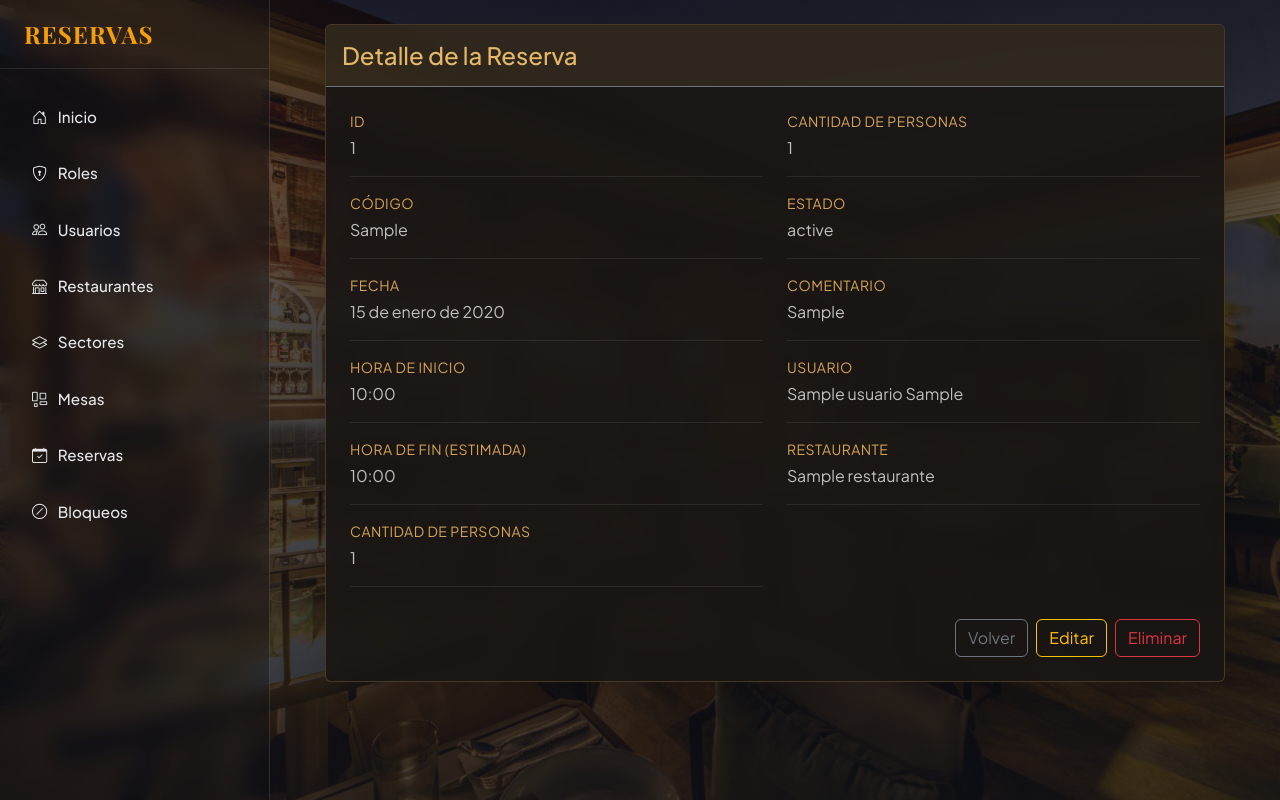
After one commit to Ignacioea/Gestor-de-Reservas-de-Restaurantes, a Django app: page /reservations/reserva/detalle/1/ in a window 1280 px wide. The commit adds this page. Run offline with Django 5.2, Linux system fonts and the light colour scheme; tables that the repository leaves empty hold one stand-in row (values such as "Sample post").

Commit message:
feat: add detail views and templates for all entities

```diff
--- a/reservations/models.py
+++ b/reservations/models.py
@@ -40,7 +40,7 @@ class Restaurante(models.Model):
         db_table_comment = "Datos principales de cada local o sucursal"
 
     def __str__(self):
-        return f"{self.nombre}, ubicado en {self.direccion}"
+        return f"{self.nombre}"
 
 class Sector(models.Model):
     nombre = models.CharField(max_length=100)
@@ -64,7 +64,7 @@ class Mesa(models.Model):
         db_table_comment = "Mobiliario físico y capacidad asignable para cada sector"
 
     def __str__(self):
-        return f"{self.codigo_mesa} {self.sector.nombre}"
+        return f"{self.codigo_mesa}"
 
 class Bloqueo(models.Model):
     fecha_inicio = models.DateTimeField()
--- a/reservations/templates/base.html
+++ b/reservations/templates/base.html
@@ -49,7 +49,7 @@
                         <i class="bi bi-calendar-check me-2"></i> Reservas
                     </a>
                     <a class="nav-link {% if 'reservas' in request.path %}active{% endif %}" href="{% url 'bloqueo' %}">
-                        <i class="bi bi-calendar-check me-2"></i> Bloqueos
+                        <i class="bi bi-slash-circle me-2"></i> Bloqueos
                     </a>
                 </nav>
             </div>
--- a/reservations/templates/mesas/lista_mesa.html
+++ b/reservations/templates/mesas/lista_mesa.html
@@ -5,7 +5,7 @@
     <div class="d-flex justify-content-between align-items-center mb-4">
         <h2 class="mb-0 text-white fw-bold">Gestión de Mesas</h2>
         <a href="{% url 'crear_mesa' %}" class="btn fw-semibold px-3" style="background-color: #d4a359; color: #181512;">
-            + Nueva Mesa
+            Agregar Mesa
         </a>
     </div>
 
@@ -17,7 +17,6 @@
             <table class="table table-dark table-hover align-middle mb-0" style="--bs-table-bg: transparent; --bs-table-hover-bg: rgba(212, 163, 89, 0.1);">
                 <thead>
                     <tr style="border-bottom: 1px solid rgba(255, 255, 255, 0.15); color: #d4a359;">
-                        <th class="ps-4">ID</th>
                         <th>Codigo</th>
                         <th>Estado</th>
                         <th>Sector</th>
@@ -27,11 +26,11 @@
                 <tbody>
                     {% for mesa in mesa %}
                     <tr style="border-bottom: 1px solid rgba(255, 255, 255, 0.08);">
-                        <td class="ps-4 text-light">{{ mesa.id }}</td>
                         <td class="text-light opacity-75">{{ mesa.codigo_mesa }}</td>
                         <td class="text-light opacity-75">{{ mesa.estado }}</td>
                         <td class="text-light opacity-75">{{ mesa.sector }}</td>
                         <td class="pe-4 text-end">
+                            <a href="{% url 'detalle_mesa' mesa.id %}" class="btn btn-sm btn-outline-info me-1">Detalle</a>
                             <a href="{% url 'editar_mesa' mesa.id %}" class="btn btn-sm btn-outline-warning me-1">Editar</a>
                             <a href="{% url 'eliminar_mesa' mesa.id %}" class="btn btn-sm btn-outline-danger">Eliminar</a>
                         </td>
--- /dev/null
+++ b/reservations/templates/reservas/detalle_reserva.html
@@ -0,0 +1,76 @@
+{% extends 'base.html' %}
+
+{% block content %}
+<div class="container mt-4">
+    <div class="card border-0 shadow-lg mx-auto" style="max-width: 900px; background-color: rgba(25, 22, 19, 0.9); backdrop-filter: blur(10px); border: 1px solid rgba(212, 163, 89, 0.25) !important;">
+        <div class="card-header border-bottom border-secondary py-3 d-flex justify-content-between align-items-center" style="background-color: rgba(212, 163, 89, 0.12);">
+            <h4 class="mb-0" style="color: #e5b869;">Detalle de la Reserva</h4>
+        </div>
+        <div class="card-body p-4 text-light">
+            <div class="row">
+                <!-- Columna 1 -->
+                <div class="col-md-6">
+                    <div class="mb-3 pb-3" style="border-bottom: 1px solid rgba(255, 255, 255, 0.08);">
+                        <small class="text-uppercase d-block mb-1" style="color: #d4a359; letter-spacing: 0.5px;">ID</small>
+                        <p class="mb-0 text-light opacity-75">{{ reserva.id }}</p>
+                    </div>
+                    <div class="mb-3 pb-3" style="border-bottom: 1px solid rgba(255, 255, 255, 0.08);">
+                        <small class="text-uppercase d-block mb-1" style="color: #d4a359; letter-spacing: 0.5px;">Código</small>
+                        <p class="mb-0 text-light opacity-75">{{ reserva.codigo_reserva }}</p>
+                    </div>
+
+                    <div class="mb-3 pb-3" style="border-bottom: 1px solid rgba(255, 255, 255, 0.08);">
+                        <small class="text-uppercase d-block mb-1" style="color: #d4a359; letter-spacing: 0.5px;">Fecha</small>
+                        <p class="mb-0 text-light opacity-75">{{ reserva.fecha_reserva }}</p>
+                    </div>
+
+                    <div class="mb-3 pb-3" style="border-bottom: 1px solid rgba(255, 255, 255, 0.08);">
+                        <small class="text-uppercase d-block mb-1" style="color: #d4a359; letter-spacing: 0.5px;">Hora de inicio</small>
+                        <p class="mb-0 text-light opacity-75">{{ reserva.hora_inicio }}</p>
+                    </div>
+                    <div class="mb-3 pb-3" style="border-bottom: 1px solid rgba(255, 255, 255, 0.08);">
+                        <small class="text-uppercase d-block mb-1" style="color: #d4a359; letter-spacing: 0.5px;">Hora de fin (estimada)</small>
+                        <p class="mb-0 text-light opacity-75">{{ reserva.hora_fin_estimada }}</p>
+                    </div>
+                    <div class="mb-3 pb-3" style="border-bottom: 1px solid rgba(255, 255, 255, 0.08);">
+                        <small class="text-uppercase d-block mb-1" style="color: #d4a359; letter-spacing: 0.5px;">Cantidad de personas</small>
+                        <p class="mb-0 text-light opacity-75">{{ reserva.cantidad_personas }}</p>
+                    </div>
+
+                </div>
+
+                <!-- Columna 2 -->
+                <div class="col-md-6">
+                    <div class="mb-3 pb-3" style="border-bottom: 1px solid rgba(255, 255, 255, 0.08);">
+                        <small class="text-uppercase d-block mb-1" style="color: #d4a359; letter-spacing: 0.5px;">Cantidad de personas</small>
+                        <p class="mb-0 text-light opacity-75">{{ reserva.cantidad_personas }}</p>
+                    </div>
+                    <div class="mb-3 pb-3" style="border-bottom: 1px solid rgba(255, 255, 255, 0.08);">
+                        <small class="text-uppercase d-block mb-1" style="color: #d4a359; letter-spacing: 0.5px;">Estado</small>
+                        <p class="mb-0 text-light opacity-75">{{ reserva.estado }}</p>
+                    </div>
+                    <div class="mb-3 pb-3" style="border-bottom: 1px solid rgba(255, 255, 255, 0.08);">
+                        <small class="text-uppercase d-block mb-1" style="color: #d4a359; letter-spacing: 0.5px;">comentario</small>
+                        <p class="mb-0 text-light opacity-75">{{ reserva.comentario }}</p>
+                    </div>
+
+                    <div class="mb-3 pb-3" style="border-bottom: 1px solid rgba(255, 255, 255, 0.08);">
+                        <small class="text-uppercase d-block mb-1" style="color: #d4a359; letter-spacing: 0.5px;">Usuario</small>
+                        <p class="mb-0 text-light opacity-75">{{ reserva.usuario }}</p>
+                    </div>
+                    <div class="mb-3 pb-3" style="border-bottom: 1px solid rgba(255, 255, 255, 0.08);">
+                        <small class="text-uppercase d-block mb-1" style="color: #d4a359; letter-spacing: 0.5px;">Restaurante</small>
+                        <p class="mb-0 text-light opacity-75">{{ reserva.restaurante }}</p>
+                    </div>
+                </div>
+            </div>
+
+            <div class="d-flex justify-content-end gap-2 mt-3">
+                <a href="{% url 'reserva' %}" class="btn btn-outline-secondary">Volver</a>
+                <a href="{% url 'editar_reserva' reserva.id %}" class="btn btn-outline-warning">Editar</a>
+                <a href="{% url 'eliminar_reserva' reserva.id %}" class="btn btn-outline-danger">Eliminar</a>
+            </div>
+        </div>
+    </div>
+</div>
+{% endblock %}
--- a/reservations/templates/reservas/lista_reserva.html
+++ b/reservations/templates/reservas/lista_reserva.html
@@ -5,7 +5,7 @@
     <div class="d-flex justify-content-between align-items-center mb-4">
         <h2 class="mb-0 text-white fw-bold">Gestión de Reservas</h2>
         <a href="{% url 'crear_reserva' %}" class="btn fw-semibold px-3" style="background-color: #d4a359; color: #181512;">
-            + Nueva reserva
+            Agregar Reserva
         </a>
     </div>
 
@@ -17,7 +17,6 @@
             <table class="table table-dark table-hover align-middle mb-0" style="--bs-table-bg: transparent; --bs-table-hover-bg: rgba(212, 163, 89, 0.1);">
                 <thead>
                     <tr style="border-bottom: 1px solid rgba(255, 255, 255, 0.15); color: #d4a359;">
-                        <th class="ps-4">ID</th>
                         <th>Código</th>
                         <th>hora inicio</th>
                         <th>cantidad de personas</th>
@@ -29,13 +28,13 @@
                 <tbody>
                     {% for reserva in reserva %}
                     <tr style="border-bottom: 1px solid rgba(255, 255, 255, 0.08);">
-                        <td class="ps-4 text-light">{{ reserva.id }}</td>
                         <td class="text-light opacity-75">{{ reserva.codigo_reserva }}</td>
                         <td class="text-light opacity-75">{{ reserva.hora_inicio }}</td>
                         <td class="text-light opacity-75">{{ reserva.cantidad_personas }}</td>
                         <td class="text-light opacity-75">{{ reserva.usuario }}</td>
                         <td class="text-light opacity-75">{{ reserva.restaurante }}</td>
                         <td class="pe-4 text-end">
+                            <a href="{% url 'detalle_reserva' reserva.id %}" class="btn btn-sm btn-outline-info me-1">Detalle</a>
                             <a href="{% url 'editar_reserva' reserva.id %}" class="btn btn-sm btn-outline-warning me-1">Editar</a>
                             <a href="{% url 'eliminar_reserva' reserva.id %}" class="btn btn-sm btn-outline-danger">Eliminar</a>
                         </td>
--- a/reservations/templates/roles/lista_roles.html
+++ b/reservations/templates/roles/lista_roles.html
@@ -5,7 +5,7 @@
     <div class="d-flex justify-content-between align-items-center mb-4">
         <h2 class="mb-0 text-white fw-bold">Gestión de Roles</h2>
         <a href="{% url 'crear_rol' %}" class="btn fw-semibold px-3" style="background-color: #d4a359; color: #181512;">
-            + Nuevo Rol
+            Agregar Rol
         </a>
     </div>
 
@@ -17,7 +17,6 @@
             <table class="table table-dark table-hover align-middle mb-0" style="--bs-table-bg: transparent; --bs-table-hover-bg: rgba(212, 163, 89, 0.1);">
                 <thead>
                     <tr style="border-bottom: 1px solid rgba(255, 255, 255, 0.15); color: #d4a359;">
-                        <th class="ps-4">ID</th>
                         <th>Nombre</th>
                         <th>Descripción</th>
                         <th class="pe-4 text-end">Acciones</th>
@@ -26,10 +25,10 @@
                 <tbody>
                     {% for rol in roles %}
                     <tr style="border-bottom: 1px solid rgba(255, 255, 255, 0.08);">
-                        <td class="ps-4 text-light">{{ rol.id }}</td>
                         <td class="text-light opacity-75">{{ rol.nombre }}</td>
                         <td class="text-light opacity-75">{{ rol.descripcion }}</td>
                         <td class="pe-4 text-end">
+                            <a href="{% url 'detalle_rol' rol.id %}" class="btn btn-sm btn-outline-info me-1">Detalle</a>
                             <a href="{% url 'editar_rol' rol.id %}" class="btn btn-sm btn-outline-warning me-1">Editar</a>
                             <a href="{% url 'eliminar_rol' rol.id %}" class="btn btn-sm btn-outline-danger">Eliminar</a>
                         </td>
--- a/reservations/templates/sectores/lista_sector.html
+++ b/reservations/templates/sectores/lista_sector.html
@@ -5,7 +5,7 @@
     <div class="d-flex justify-content-between align-items-center mb-4">
         <h2 class="mb-0 text-white fw-bold">Gestión de Sectores</h2>
         <a href="{% url 'crear_sector' %}" class="btn fw-semibold px-3" style="background-color: #d4a359; color: #181512;">
-            + Nuevo sector
+            Agregar sector
         </a>
     </div>
 
@@ -17,7 +17,6 @@
             <table class="table table-dark table-hover align-middle mb-0" style="--bs-table-bg: transparent; --bs-table-hover-bg: rgba(212, 163, 89, 0.1);">
                 <thead>
                     <tr style="border-bottom: 1px solid rgba(255, 255, 255, 0.15); color: #d4a359;">
-                        <th class="ps-4">ID</th>
                         <th>Nombre</th>
                         <th>descripcion</th>
                         <th>Restaurante</th>
@@ -27,11 +26,11 @@
                 <tbody>
                     {% for sector in sector %}
                     <tr style="border-bottom: 1px solid rgba(255, 255, 255, 0.08);">
-                        <td class="ps-4 text-light">{{ sector.id }}</td>
                         <td class="text-light opacity-75">{{ sector.nombre }}</td>
                         <td class="text-light opacity-75">{{ sector.descripcion }}</td>
                         <td class="text-light opacity-75">{{ sector.restaurante }}</td>
                         <td class="pe-4 text-end">
+                             <a href="{% url 'detalle_sector' sector.id %}" class="btn btn-sm btn-outline-info me-1">Detalle</a>
                             <a href="{% url 'editar_sector' sector.id %}" class="btn btn-sm btn-outline-warning me-1">Editar</a>
                             <a href="{% url 'eliminar_sector' sector.id %}" class="btn btn-sm btn-outline-danger">Eliminar</a>
                         </td>
--- a/reservations/urls.py
+++ b/reservations/urls.py
@@ -28,41 +28,49 @@ urlpatterns = [
     path("roles/crear/", views.RolCreateView.as_view(), name="crear_rol"),
     path("roles/editar/<int:pk>/", views.RolUpdateView.as_view(), name="editar_rol"),
     path("roles/eliminar/<int:pk>/", views.RolDeleteView.as_view(), name="eliminar_rol"),
+    path("roles/detalle/<int:pk>/", views.RolDetailView.as_view(), name="detalle_rol"),
 
     #USUARIOS
     path("usuarios/", views.UsuarioListView.as_view(), name="usuarios"),
     path("usuarios/crear", views.UsuarioCreateView.as_view(), name="crear_usuarios"),
     path("usuarios/editar/<int:pk>/", views.UsuarioUpdateView.as_view(), name="editar_usuarios"),
     path("usuarios/eliminar/<int:pk>/", views.UsuarioDeleteView.as_view(), name="eliminar_usuarios"),
+    path("usuarios/detalle/<int:pk>/", views.UsuarioDetailView.as_view(), name="detalle_usuario"),
 
     #RESTAURANTES
     path("restaurante/", views.RestauranteListView.as_view(), name="restaurante"),
     path("restaurante/crear", views.RestauranteCreateView.as_view(), name="crear_restaurante"),
     path("restaurante/editar/<int:pk>/", views.RestauranteUpdateView.as_view(), name="editar_restaurante"),
     path("restaurante/eliminar/<int:pk>/", views.RestauranteDeleteView.as_view(), name="eliminar_restaurante"),
+    path("restaurante/detalle/<int:pk>/", views.RestauranteDetailView.as_view(), name="detalle_restaurante"),
 
     #SECTORES
     path("sector/", views.SectorListView.as_view(), name="sector"),
     path("sector/crear", views.SectorCreateView.as_view(), name="crear_sector"),
     path("sector/editar/<int:pk>/", views.SectorUpdateView.as_view(), name="editar_sector"),
     path("sector/eliminar/<int:pk>/", views.SectorDeleteView.as_view(), name="eliminar_sector"),
+    path("sector/detalle/<int:pk>/", views.SectorDetailView.as_view(), name="detalle_sector"),
 
     #MESAS
     path("mesa/", views.MesaListView.as_view(), name="mesa"),
     path("mesa/crear", views.MesaCreateView.as_view(), name="crear_mesa"),
     path("mesa/editar/<int:pk>/", views.MesaUpdateView.as_view(), name="editar_mesa"),
     path("mesa/eliminar/<int:pk>/", views.MesaDeleteView.as_view(), name="eliminar_mesa"),
+    path("mesa/detalle/<int:pk>/", views.MesaDetailView.as_view(), name="detalle_mesa"),
 
     #reservas
     path("reserva/", views.ReservaListView.as_view(), name="reserva"),
     path("reserva/crear", views.ReservaCreateView.as_view(), name="crear_reserva"),
     path("reserva/editar/<int:pk>/", views.ReservaUpdateView.as_view(), name="editar_reserva"),
     path("reserva/eliminar/<int:pk>/", views.ReservaDeleteView.as_view(), name="eliminar_reserva"),
-    #reservas
+    path("reserva/detalle/<int:pk>/", views.ReservaDetailView.as_view(), name="detalle_reserva"),
+
+    #bloqueos
     path("bloqueo/", views.BloqueoListView.as_view(), name="bloqueo"),
     path("bloqueo/crear", views.BloqueoCreateView.as_view(), name="crear_bloqueo"),
     path("bloqueo/editar/<int:pk>/", views.BloqueoUpdateView.as_view(), name="editar_bloqueo"),
     path("bloqueo/eliminar/<int:pk>/", views.BloqueoDeleteView.as_view(), name="eliminar_bloqueo"),
+    path("bloqueo/detalle/<int:pk>/", views.BloqueoDetailView.as_view(), name="detalle_bloqueo"),
 
 
 ]
--- a/reservations/views.py
+++ b/reservations/views.py
@@ -2,7 +2,7 @@ from django.shortcuts import render
 from rest_framework import viewsets
 from django.urls import reverse_lazy
 from . import forms as fo
-from django.views.generic import ListView, UpdateView, DeleteView, CreateView
+from django.views.generic import ListView, UpdateView, DeleteView, CreateView, DetailView
 from . import models as mod
 from . import serializer as ser
 # Create your views here.
@@ -33,6 +33,11 @@ class RolDeleteView(DeleteView):
     template_name = "roles/eliminar_rol.html"
     success_url = reverse_lazy("roles")
 
+class RolDetailView(DetailView):
+    model = mod.Rol
+    template_name = "roles/detalle_rol.html"
+    context_object_name = "rol"
+
 class RolViewSet (viewsets.ModelViewSet):
     queryset = mod.Rol.objects.all()
     serializer_class = ser.RolSerializer
@@ -59,6 +64,11 @@ class UsuarioDeleteView(DeleteView):
     model = mod.Usuario
     template_name = "usuarios/eliminar_usuario.html"
     success_url = reverse_lazy("usuarios")
+
+class UsuarioDetailView(DetailView):
+    model = mod.Usuario
+    template_name = "usuarios/detalle_usuario.html"
+    context_object_name = "usuario"
 
 class UsuarioViewSet (viewsets.ModelViewSet):
     queryset = mod.Usuario.objects.all()
@@ -87,6 +97,10 @@ class RestauranteDeleteView(DeleteView):
     template_name = "restaurante/eliminar_restaurante.html"
     success_url = reverse_lazy("restaurante")
 
+class RestauranteDetailView(DetailView):
+    model = mod.Restaurante
+    template_name = "restaurante/detalle_restaurante.html"
+    context_object_name = "restaurante"
 
 class RestauranteViewSet (viewsets.ModelViewSet):
     queryset = mod.Restaurante.objects.all()
@@ -116,6 +130,12 @@ class SectorDeleteView(DeleteView):
     template_name = "sectores/eliminar_sector.html"
     success_url = reverse_lazy("sector")
 
+class SectorDetailView(DetailView):
+    model = mod.Sector
+    template_name = "sectores/detalle_sector.html"
+    context_object_name = "sector"
+
+
 class SectorViewSet (viewsets.ModelViewSet):
     queryset = mod.Sector.objects.all()
     serializer_class = ser.SectorSerializer
@@ -142,6 +162,11 @@ class MesaDeleteView(DeleteView):
     model = mod.Mesa
     template_name = "mesas/eliminar_mesa.html"
     success_url = reverse_lazy("mesa")
+
+class MesaDetailView(DetailView):
+    model = mod.Mesa
+    template_name = "mesas/detalle_mesa.html"
+    context_object_name = "mesa"
 
 class MesaViewSet (viewsets.ModelViewSet):
     queryset = mod.Mesa.objects.all()
@@ -170,6 +195,11 @@ class BloqueoDeleteView(DeleteView):
     template_name = "bloqueos/eliminar_bloqueo.html"
     success_url = reverse_lazy("bloqueo")
 
+class BloqueoDetailView(DetailView):
+    model = mod.Bloqueo
+    template_name = "bloqueos/detalle_bloqueo.html"
+    context_object_name = "bloqueo"
+
 class BloqueoViewSet (viewsets.ModelViewSet):
     queryset = mod.Bloqueo.objects.all()
     serializer_class = ser.BloqueoSerializer
@@ -197,6 +227,12 @@ class ReservaDeleteView(DeleteView):
     template_name = "reservas/eliminar_reserva.html"
     success_url = reverse_lazy("reserva")
 
+class ReservaDetailView(DetailView):
+    model = mod.Reserva
+    template_name = "reservas/detalle_reserva.html"
+    context_object_name = "reserva"
+
+
 class ReservaViewSet (viewsets.ModelViewSet):
     queryset = mod.Reserva.objects.all()
     serializer_class = ser.ReservaSerializer
```
Also changed, not shown: reservations/templates/bloqueos/detalle_bloqueo.html (added, +50 -0 lines), reservations/templates/bloqueos/lista_bloqueo.html (+5 -6 lines), reservations/templates/mesas/detalle_mesa.html (added, +55 -0 lines), reservations/templates/restaurante/detalle_restaurante.html (added, +53 -0 lines), reservations/templates/restaurante/lista_restaurante.html (+4 -5 lines), reservations/templates/roles/detalle_rol.html (added, +37 -0 lines), reservations/templates/sectores/detalle_sector.html (added, +37 -0 lines), reservations/templates/usuarios/detalle_usuario.html (added, +66 -0 lines), reservations/templates/usuarios/lista_usuario.html (+4 -3 lines).
